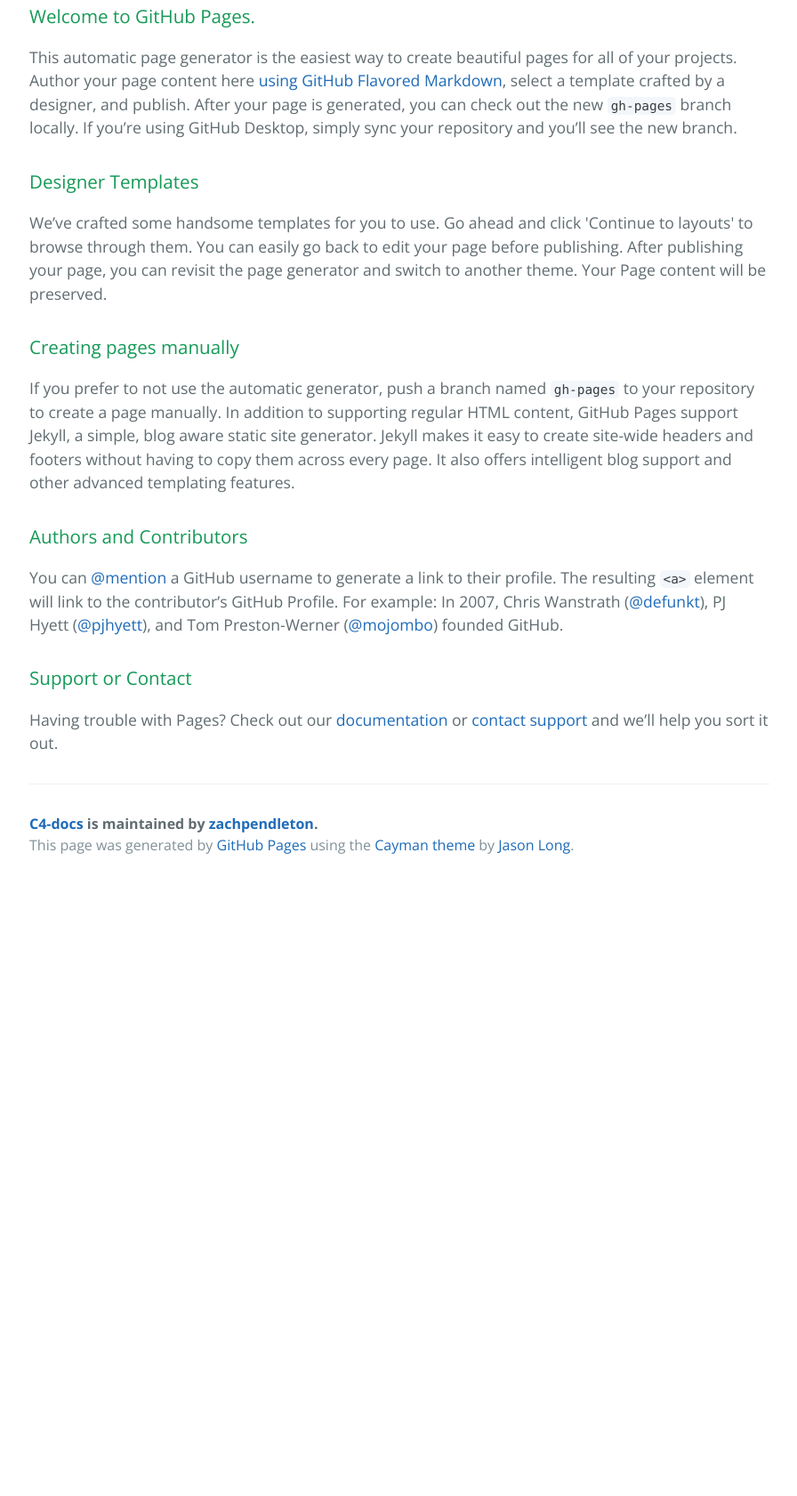
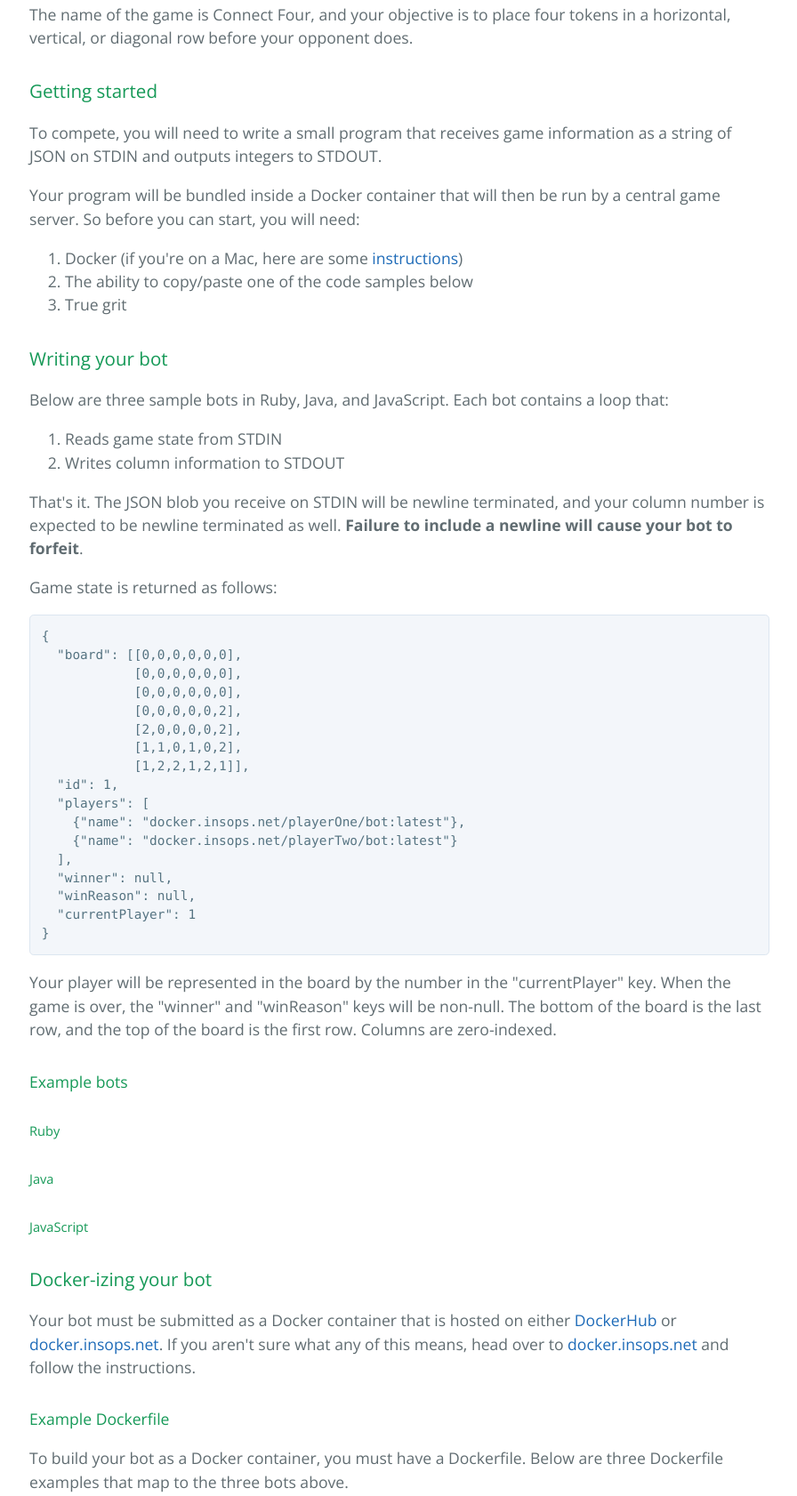
Before and after one commit to zachpendleton/c4-docs, a plain HTML site: page index.html in a window 1280 px wide. Shown: the part 412-2094 px from the top of the page at 89% size, without its empty margins (191-1087 px from the left). Before the commit the page ends 1406 px from the top, so only its background shows below. Drawn offline with nearby package versions, Linux system fonts and the light colour scheme.

```diff
--- a/index.html
+++ b/index.html
@@ -19,30 +19,114 @@
     </section>
 
     <section class="main-content">
-      <h3>
-<a id="welcome-to-github-pages" class="anchor" href="#welcome-to-github-pages" aria-hidden="true"><span aria-hidden="true" class="octicon octicon-link"></span></a>Welcome to GitHub Pages.</h3>
-
-<p>This automatic page generator is the easiest way to create beautiful pages for all of your projects. Author your page content here <a href="https://guides.github.com/features/mastering-markdown/">using GitHub Flavored Markdown</a>, select a template crafted by a designer, and publish. After your page is generated, you can check out the new <code>gh-pages</code> branch locally. If you’re using GitHub Desktop, simply sync your repository and you’ll see the new branch.</p>
+      <p>The name of the game is Connect Four, and your objective is to place four tokens in a horizontal, vertical, or diagonal row before your opponent does.</p>
 
 <h3>
-<a id="designer-templates" class="anchor" href="#designer-templates" aria-hidden="true"><span aria-hidden="true" class="octicon octicon-link"></span></a>Designer Templates</h3>
+<a id="getting-started" class="anchor" href="#getting-started" aria-hidden="true"><span aria-hidden="true" class="octicon octicon-link"></span></a>Getting started</h3>
 
-<p>We’ve crafted some handsome templates for you to use. Go ahead and click 'Continue to layouts' to browse through them. You can easily go back to edit your page before publishing. After publishing your page, you can revisit the page generator and switch to another theme. Your Page content will be preserved.</p>
+<p>To compete, you will need to write a small program that receives game information as a string of JSON on STDIN and outputs integers to STDOUT.</p>
+
+<p>Your program will be bundled inside a Docker container that will then be run by a central game server. So before you can start, you will need:</p>
+
+<ol>
+<li>Docker (if you're on a Mac, here are some <a href="https://docs.docker.com/v1.8/mac/step_one/">instructions</a>)</li>
+<li>The ability to copy/paste one of the code samples below</li>
+<li>True grit</li>
+</ol>
 
 <h3>
-<a id="creating-pages-manually" class="anchor" href="#creating-pages-manually" aria-hidden="true"><span aria-hidden="true" class="octicon octicon-link"></span></a>Creating pages manually</h3>
+<a id="writing-your-bot" class="anchor" href="#writing-your-bot" aria-hidden="true"><span aria-hidden="true" class="octicon octicon-link"></span></a>Writing your bot</h3>
 
-<p>If you prefer to not use the automatic generator, push a branch named <code>gh-pages</code> to your repository to create a page manually. In addition to supporting regular HTML content, GitHub Pages support Jekyll, a simple, blog aware static site generator. Jekyll makes it easy to create site-wide headers and footers without having to copy them across every page. It also offers intelligent blog support and other advanced templating features.</p>
+<p>Below are three sample bots in Ruby, Java, and JavaScript. Each bot contains a loop that:</p>
+
+<ol>
+<li>Reads game state from STDIN</li>
+<li>Writes column information to STDOUT</li>
+</ol>
+
+<p>That's it. The JSON blob you receive on STDIN will be newline terminated, and your column number is expected to be newline terminated as well. <strong>Failure to include a newline will cause your bot to forfeit</strong>. </p>
+
+<p>Game state is returned as follows:</p>
+
+<pre><code>{
+  "board": [[0,0,0,0,0,0],
+            [0,0,0,0,0,0],
+            [0,0,0,0,0,0],
+            [0,0,0,0,0,2],
+            [2,0,0,0,0,2],
+            [1,1,0,1,0,2],
+            [1,2,2,1,2,1]],
+  "id": 1,
+  "players": [
+    {"name": "docker.insops.net/playerOne/bot:latest"},
+    {"name": "docker.insops.net/playerTwo/bot:latest"}
+  ],
+  "winner": null,
+  "winReason": null,
+  "currentPlayer": 1
+}
+</code></pre>
+
+<p>Your player will be represented in the board by the number in the "currentPlayer" key. When the game is over, the "winner" and "winReason" keys will be non-null. The bottom of the board is the last row, and the top of the board is the first row. Columns are zero-indexed.</p>
+
+<h4>
+<a id="example-bots" class="anchor" href="#example-bots" aria-hidden="true"><span aria-hidden="true" class="octicon octicon-link"></span></a>Example bots</h4>
+
+<h5>
+<a id="ruby" class="anchor" href="#ruby" aria-hidden="true"><span aria-hidden="true" class="octicon octicon-link"></span></a>Ruby</h5>
+
+
+
+<h5>
+<a id="java" class="anchor" href="#java" aria-hidden="true"><span aria-hidden="true" class="octicon octicon-link"></span></a>Java</h5>
+
+
+
+<h5>
+<a id="javascript" class="anchor" href="#javascript" aria-hidden="true"><span aria-hidden="true" class="octicon octicon-link"></span></a>JavaScript</h5>
+
+
 
 <h3>
-<a id="authors-and-contributors" class="anchor" href="#authors-and-contributors" aria-hidden="true"><span aria-hidden="true" class="octicon octicon-link"></span></a>Authors and Contributors</h3>
+<a id="docker-izing-your-bot" class="anchor" href="#docker-izing-your-bot" aria-hidden="true"><span aria-hidden="true" class="octicon octicon-link"></span></a>Docker-izing your bot</h3>
 
-<p>You can <a href="https://help.github.com/articles/basic-writing-and-formatting-syntax/#mentioning-users-and-teams" class="user-mention">@mention</a> a GitHub username to generate a link to their profile. The resulting <code>&lt;a&gt;</code> element will link to the contributor’s GitHub Profile. For example: In 2007, Chris Wanstrath (<a href="https://github.com/defunkt" class="user-mention">@defunkt</a>), PJ Hyett (<a href="https://github.com/pjhyett" class="user-mention">@pjhyett</a>), and Tom Preston-Werner (<a href="https://github.com/mojombo" class="user-mention">@mojombo</a>) founded GitHub.</p>
+<p>Your bot must be submitted as a Docker container that is hosted on either <a href="//dockerhub.com">DockerHub</a> or <a href="//docker.insops.net">docker.insops.net</a>. If you aren't sure what any of this means, head over to <a href="//docker.insops.net">docker.insops.net</a> and follow the instructions.</p>
+
+<h4>
+<a id="example-dockerfile" class="anchor" href="#example-dockerfile" aria-hidden="true"><span aria-hidden="true" class="octicon octicon-link"></span></a>Example Dockerfile</h4>
+
+<p>To build your bot as a Docker container, you must have a Dockerfile. Below are three Dockerfile examples that map to the three bots above.</p>
+
+<h5>
+<a id="ruby-1" class="anchor" href="#ruby-1" aria-hidden="true"><span aria-hidden="true" class="octicon octicon-link"></span></a>Ruby</h5>
+
+
+
+<h5>
+<a id="java-1" class="anchor" href="#java-1" aria-hidden="true"><span aria-hidden="true" class="octicon octicon-link"></span></a>Java</h5>
+
+
+
+<h5>
+<a id="javascript-1" class="anchor" href="#javascript-1" aria-hidden="true"><span aria-hidden="true" class="octicon octicon-link"></span></a>JavaScript</h5>
+
+
+
+<p>With your Dockerfile and bot in the same directory, you can build and deploy your container by running:</p>
+
+<div class="highlight highlight-source-shell"><pre>$ docker build --rm --tag docker.insops.net/myname/bot:latest <span class="pl-c1">.</span>
+$ docker push docker.insops.net/myname/bot:latest</pre></div>
+
+<p><strong>NOTE: to be considered for the final, your LDAP username <em>must</em> be included in the Docker container name.</strong></p>
 
 <h3>
-<a id="support-or-contact" class="anchor" href="#support-or-contact" aria-hidden="true"><span aria-hidden="true" class="octicon octicon-link"></span></a>Support or Contact</h3>
+<a id="testing-your-bot" class="anchor" href="#testing-your-bot" aria-hidden="true"><span aria-hidden="true" class="octicon octicon-link"></span></a>Testing your bot</h3>
 
-<p>Having trouble with Pages? Check out our <a href="https://help.github.com/pages">documentation</a> or <a href="https://github.com/contact">contact support</a> and we’ll help you sort it out.</p>
+<p>Once your bot is written and uploaded, you may test it against the game server by running:</p>
+
+<div class="highlight highlight-source-shell"><pre>$ <span class="pl-c1">echo</span> docker.insops.net/myname/bot:latest <span class="pl-k">|</span> nc connectfour.inseng.net 3000</pre></div>
+
+<p>The game server will download your container and play a game against a random bot. </p>
 
       <footer class="site-footer">
         <span class="site-footer-owner"><a href="https://github.com/zachpendleton/c4-docs">C4-docs</a> is maintained by <a href="https://github.com/zachpendleton">zachpendleton</a>.</span>
```
Also changed, not shown: params.json (+1 -1 lines).
